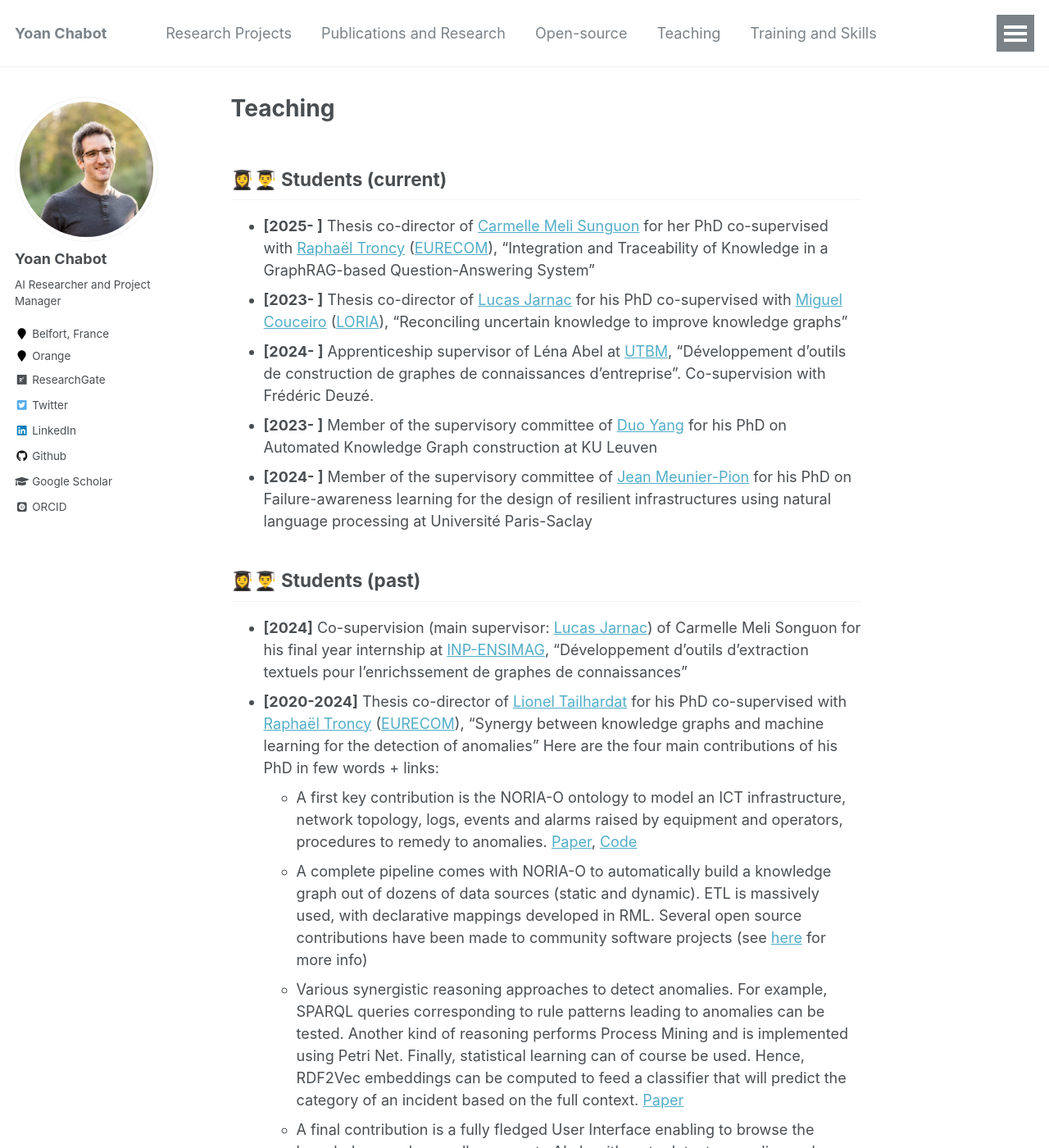
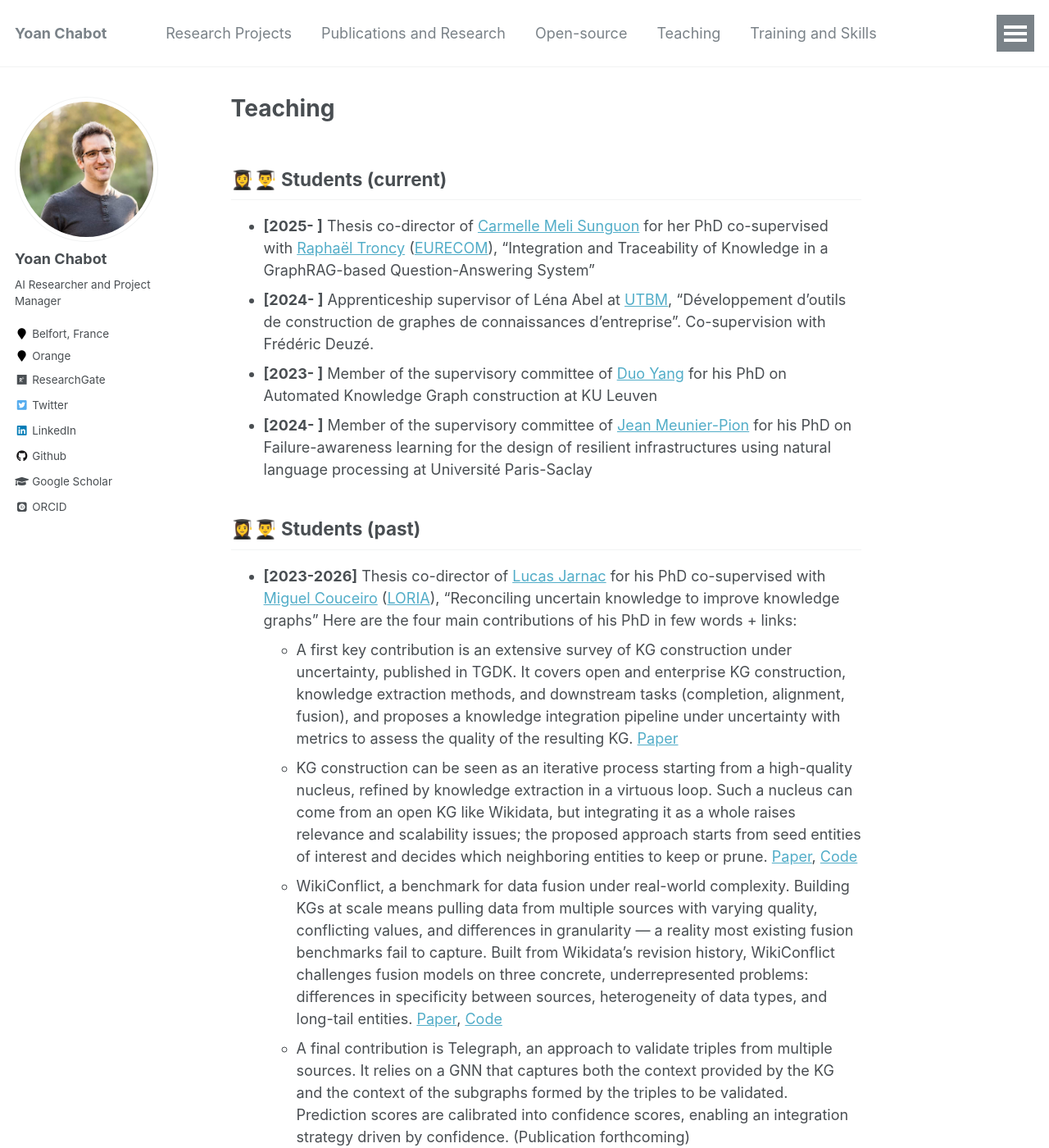
Before and after one commit to yoanchabot/yoanchabot.github.io, a Jekyll site: the page built from _pages/teaching.md, in a window 1280 px wide and 1400 px high. Shown: the whole window at 82% size. Built offline with Jekyll 4.4.1, drawn with Linux system fonts in a browser that asks for light colours; some web fonts are replaced.

Commit message:
Update teaching.md

```diff
--- a/_pages/teaching.md
+++ b/_pages/teaching.md
@@ -6,12 +6,17 @@ author_profile: true
 
 ## 👩‍🎓👨‍🎓 Students (current)
 * **[2025- ]** Thesis co-director of [Carmelle Meli Sunguon](https://www.eurecom.fr/fr/people/meli-songuon-carmelle) for her PhD co-supervised with [Raphaël Troncy](https://www.eurecom.fr/~troncy/) ([EURECOM](http://www.eurecom.fr)), "Integration and Traceability of Knowledge in a GraphRAG-based Question-Answering System"
-* **[2023- ]** Thesis co-director of [Lucas Jarnac](https://scholar.google.com/citations?user=O24FhxkAAAAJ&hl=fr) for his PhD co-supervised with [Miguel Couceiro](https://members.loria.fr/mcouceiro/) ([LORIA](https://www.loria.fr/en/)), "Reconciling uncertain knowledge to improve knowledge graphs"
 * **[2024- ]** Apprenticeship supervisor of Léna Abel at [UTBM](https://www.utbm.fr/), "Développement d’outils de construction de graphes de connaissances d’entreprise". Co-supervision with Frédéric Deuzé.
 * **[2023- ]** Member of the supervisory committee of [Duo Yang](https://www.kuleuven.be/wieiswie/en/person/00162181) for his PhD on Automated Knowledge Graph construction at KU Leuven
 * **[2024- ]** Member of the supervisory committee of [Jean Meunier-Pion](https://www.jmpion.com/) for his PhD on Failure-awareness learning for the design of resilient infrastructures using natural language processing at Université Paris-Saclay
 
 ## 👩‍🎓👨‍🎓 Students (past)
+* **[2023-2026]** Thesis co-director of [Lucas Jarnac](https://scholar.google.com/citations?user=O24FhxkAAAAJ&hl=fr) for his PhD co-supervised with [Miguel Couceiro](https://members.loria.fr/mcouceiro/) ([LORIA](https://www.loria.fr/en/)), "Reconciling uncertain knowledge to improve knowledge graphs"
+  Here are the four main contributions of his PhD in few words + links:
+  * A first key contribution is an extensive survey of KG construction under uncertainty, published in TGDK. It covers open and enterprise KG construction, knowledge extraction methods, and downstream tasks (completion, alignment, fusion), and proposes a knowledge integration pipeline under uncertainty with metrics to assess the quality of the resulting KG. [Paper](https://drops.dagstuhl.de/entities/document/10.4230/TGDK.3.1.3)
+  * KG construction can be seen as an iterative process starting from a high-quality nucleus, refined by knowledge extraction in a virtuous loop. Such a nucleus can come from an open KG like Wikidata, but integrating it as a whole raises relevance and scalability issues; the proposed approach starts from seed entities of interest and decides which neighboring entities to keep or prune. [Paper](https://dl.acm.org/doi/10.1145/3583780.3615030), [Code](https://github.com/Orange-OpenSource/analogical-pruning)
+   * WikiConflict, a benchmark for data fusion under real-world complexity. Building KGs at scale means pulling data from multiple sources with varying quality, conflicting values, and differences in granularity — a reality most existing fusion benchmarks fail to capture. Built from Wikidata's revision history, WikiConflict challenges fusion models on three concrete, underrepresented problems: differences in specificity between sources, heterogeneity of data types, and long-tail entities. [Paper](https://dl.acm.org/doi/pdf/10.1145/3731443.3771371), [Code](https://github.com/Orange-OpenSource/trustfuse)
+   * A final contribution is Telegraph, an approach to validate triples from multiple sources. It relies on a GNN that captures both the context provided by the KG and the context of the subgraphs formed by the triples to be validated. Prediction scores are calibrated into confidence scores, enabling an integration strategy driven by confidence. (Publication forthcoming)
 * **[2024]** Co-supervision (main supervisor: [Lucas Jarnac](https://scholar.google.com/citations?user=O24FhxkAAAAJ&hl=fr)) of Carmelle Meli Songuon for his final year internship at [INP-ENSIMAG](https://ensimag.grenoble-inp.fr/), "Développement d'outils d'extraction textuels pour l'enrichssement de graphes de connaissances"
 * **[2020-2024]** Thesis co-director of [Lionel Tailhardat](https://genears.github.io/) for his PhD co-supervised with [Raphaël Troncy](https://www.eurecom.fr/~troncy/) ([EURECOM](http://www.eurecom.fr)), "Synergy between knowledge graphs and machine learning for the detection of anomalies"
   Here are the four main contributions of his PhD in few words + links:
```
